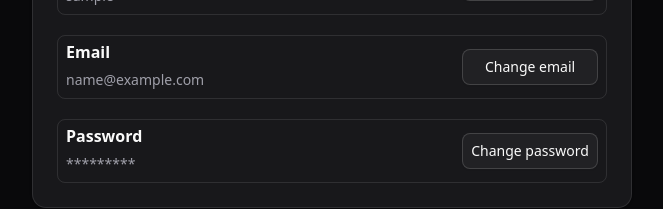
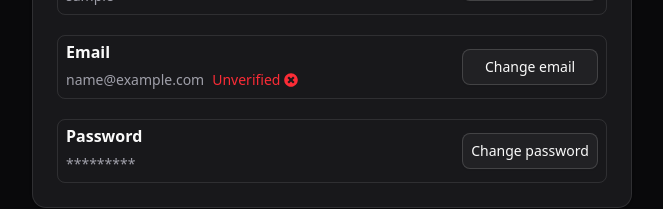
Before and after one commit to m3gezz/ChatWave, a React (Vite) app in the folder frontend/: page /user/profile in a window 1280 px wide. Shown: the part 470-679 px from the top of the page, without its empty margins (308-971 px from the left). Built offline with nearby package versions, Linux system fonts and the light colour scheme; sample sign-in values are in the browser's storage.

Commit message:
preparing for the email verification

```diff
--- a/frontend/index.html
+++ b/frontend/index.html
@@ -4,7 +4,7 @@
     <meta charset="UTF-8" />
     <link rel="icon" type="image/svg+xml" href="/vite.svg" />
     <meta name="viewport" content="width=device-width, initial-scale=1.0" />
-    <title>Messenger</title>
+    <title>ChatWave</title>
   </head>
   <body>
     <div
--- a/frontend/package.json
+++ b/frontend/package.json
@@ -25,6 +25,7 @@
     "react": "^19.1.1",
     "react-dom": "^19.1.1",
     "react-hook-form": "^7.62.0",
+    "react-icons": "^5.5.0",
     "react-router-dom": "^7.8.0",
     "tailwind-merge": "^3.3.1",
     "tailwindcss": "^4.1.11",
--- a/frontend/src/pages/user/Profile.jsx
+++ b/frontend/src/pages/user/Profile.jsx
@@ -17,6 +17,7 @@ import UsernameEdit from "../../components/custom/UsernameEdit";
 import PasswordEdit from "../../components/custom/PasswordEdit";
 import EmailEdit from "../../components/custom/EmailEdit";
 import AvatarEdit from "../../components/custom/AvatarEdit";
+import { FaCheckCircle, FaTimesCircle } from "react-icons/fa";
 
 export default function Profile() {
   const { user } = useMainContext();
@@ -80,7 +81,20 @@ export default function Profile() {
             <div className="border rounded-md p-2 flex justify-between items-center gap-5">
               <div className="space-y-2.5">
                 <CardTitle>Email</CardTitle>
-                <CardDescription>{user.email}</CardDescription>
+                <CardDescription className={"flex items-center gap-2"}>
+                  {user.email}
+                  {user.email_verified_at ? (
+                    <div className="flex items-center gap-1 text-green-500">
+                      Verified
+                      <FaCheckCircle />
+                    </div>
+                  ) : (
+                    <div className="flex items-center gap-1 text-red-500">
+                      Unverified
+                      <FaTimesCircle />
+                    </div>
+                  )}
+                </CardDescription>
               </div>
               <Dialog>
                 <DialogTrigger asChild>
```
Also changed, not shown: 1 other file (tests, documents, lock files or other folders).
